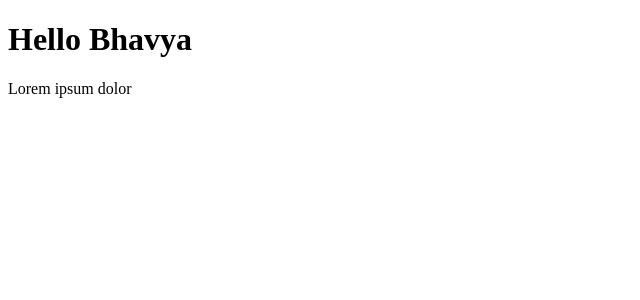
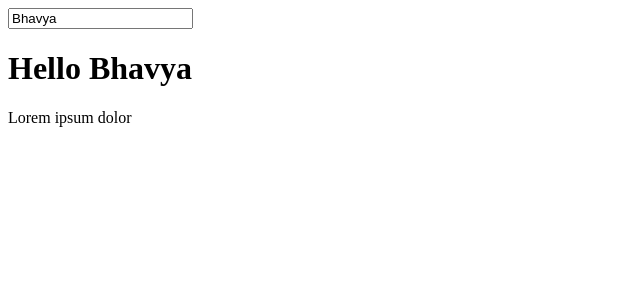
Before and after one commit to bphogat1006/Music-With-Friends, a SvelteKit app: page / in a window 1280 px wide. Shown: the top 300 px of the page, without its empty margins (0-640 px from the left). Built offline with nearby package versions, Linux system fonts and the light colour scheme.

Commit message:
hello world

```diff
--- a/package.json
+++ b/package.json
@@ -5,7 +5,7 @@
 	"scripts": {
 		"dev": "vite dev --port 51515",
 		"build": "vite build",
-		"preview": "vite preview",
+		"preview": "vite preview --port 51515",
 		"check": "svelte-check --tsconfig ./jsconfig.json",
 		"check:watch": "svelte-check --tsconfig ./jsconfig.json --watch"
 	},
--- a/src/routes/+page.svelte
+++ b/src/routes/+page.svelte
@@ -2,5 +2,6 @@
     let name = 'Bhavya'
 </script>
 
-<h1>Hello {name}</h1>
+<input type="text" bind:value={name}>
+<h1>Hello {name === '' ? '____' : name}</h1>
 <p>Lorem ipsum dolor</p>
```
Also changed, not shown: 1 other file (tests, documents, lock files or other folders).
